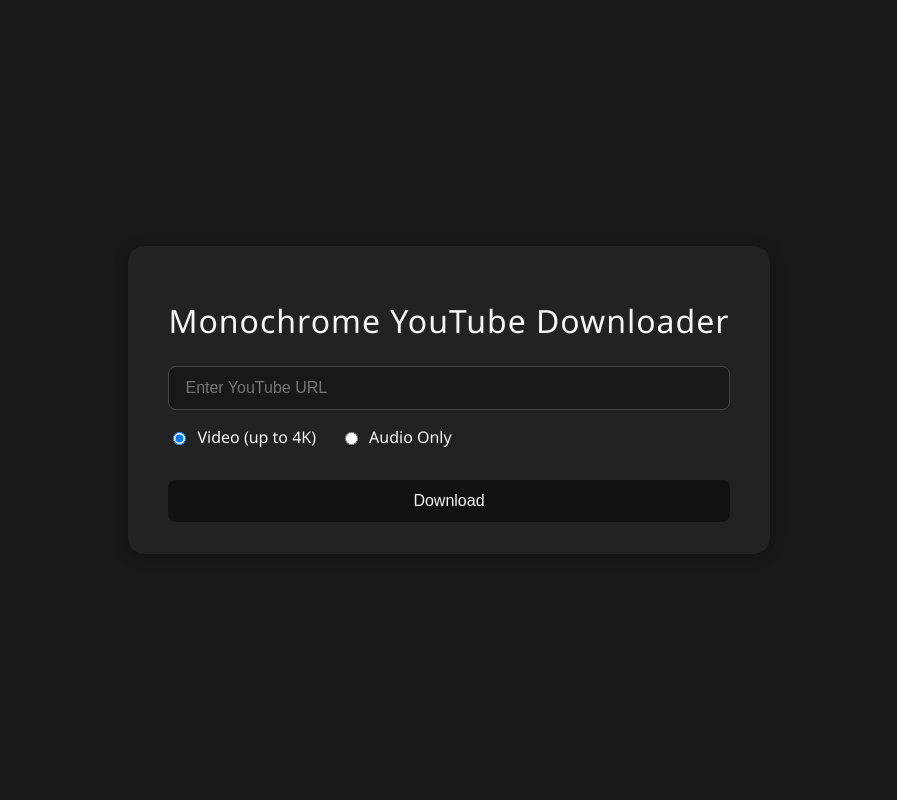
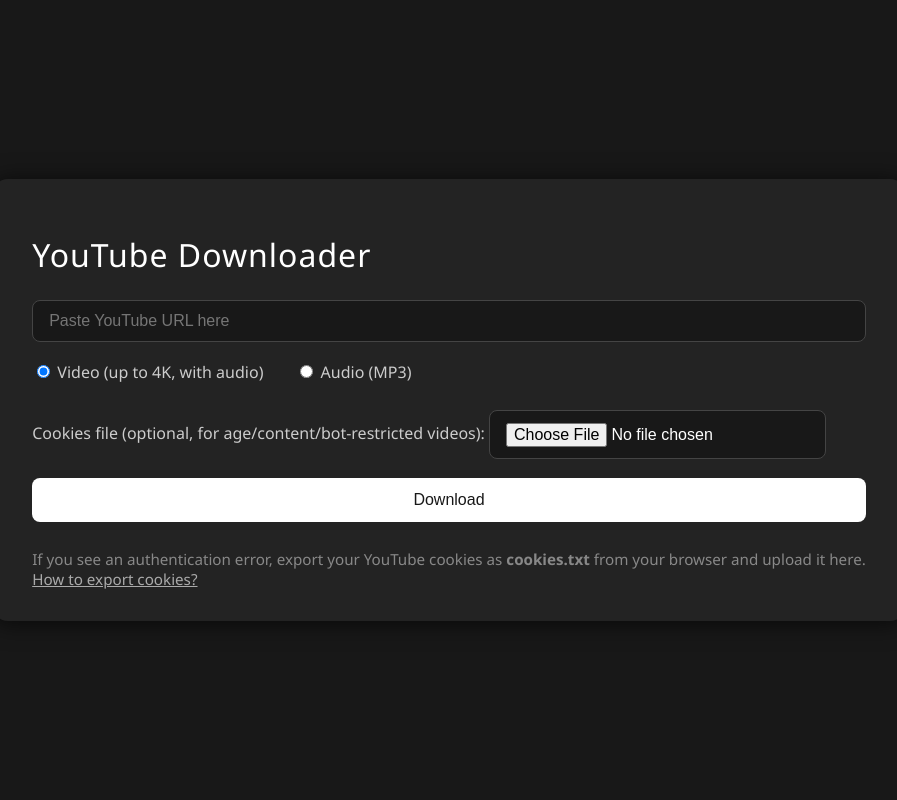
Before and after one commit to dczAnkit/yt-video-downloader, a Flask app: page / in a window 1280 px wide. Shown: the whole page, without its empty margins (191-1088 px from the left). Run offline with Flask 3, Linux system fonts and the light colour scheme.

Commit message:
Update index.html

```diff
--- a/templates/index.html
+++ b/templates/index.html
@@ -7,7 +7,7 @@
     <style>
         body {
             background: #181818;
-            color: #f5f5f5;
+            color: #fff;
             font-family: 'Segoe UI', Arial, sans-serif;
             display: flex;
             flex-direction: column;
@@ -17,10 +17,10 @@
             margin: 0;
         }
         .container {
-            background: #222;
+            background: #232323;
             padding: 2rem 2.5rem;
             border-radius: 1rem;
-            box-shadow: 0 2px 16px rgba(0,0,0,0.2);
+            box-shadow: 0 2px 24px 0 #000a;
             min-width: 320px;
             max-width: 90vw;
         }
@@ -32,67 +32,84 @@
         form {
             display: flex;
             flex-direction: column;
-            gap: 1rem;
+            gap: 1.2rem;
         }
-        input[type="text"] {
+        input[type="text"], input[type="file"] {
             background: #181818;
             border: 1px solid #444;
-            color: #f5f5f5;
-            padding: 0.75rem 1rem;
+            color: #fff;
+            padding: 0.7rem 1rem;
             border-radius: 0.5rem;
             font-size: 1rem;
         }
-        .options {
+        .radio-group {
             display: flex;
-            gap: 1.5rem;
-            margin-bottom: 1rem;
+            gap: 2rem;
+            margin-bottom: 0.5rem;
         }
-        .options label {
-            display: flex;
-            align-items: center;
-            gap: 0.5rem;
+        label {
             font-size: 1rem;
+            color: #ccc;
         }
         button {
-            background: #111;
-            color: #f5f5f5;
+            background: #fff;
+            color: #181818;
             border: none;
-            padding: 0.75rem 1.5rem;
+            padding: 0.8rem 1.5rem;
             border-radius: 0.5rem;
             font-size: 1rem;
+            font-weight: 500;
             cursor: pointer;
             transition: background 0.2s;
         }
         button:hover {
-            background: #333;
+            background: #e0e0e0;
         }
         .flash {
             margin-bottom: 1rem;
-            padding: 0.75rem 1rem;
+            padding: 0.7rem 1rem;
             border-radius: 0.5rem;
-            background: #2a2a2a;
+            font-size: 1rem;
+        }
+        .flash-error {
+            background: #2d1a1a;
             color: #ff6b6b;
+            border: 1px solid #ff6b6b;
+        }
+        .flash-success {
+            background: #1a2d1a;
+            color: #6bff6b;
+            border: 1px solid #6bff6b;
+        }
+        .note {
+            color: #888;
             font-size: 0.95rem;
+            margin-top: 0.5rem;
         }
     </style>
 </head>
 <body>
     <div class="container">
-        <h1>Monochrome YouTube Downloader</h1>
+        <h1>YouTube Downloader</h1>
         {% with messages = get_flashed_messages(with_categories=true) %}
           {% if messages %}
             {% for category, message in messages %}
-              <div class="flash">{{ message }}</div>
+              <div class="flash flash-{{ category }}">{{ message }}</div>
             {% endfor %}
           {% endif %}
         {% endwith %}
-        <form method="post">
-            <input type="text" name="url" placeholder="Enter YouTube URL" required>
-            <div class="options">
-                <label><input type="radio" name="mode" value="video" checked> Video (up to 4K)</label>
-                <label><input type="radio" name="mode" value="audio"> Audio Only</label>
+        <form method="post" enctype="multipart/form-data">
+            <input type="text" name="url" placeholder="Paste YouTube URL here" required>
+            <div class="radio-group">
+                <label><input type="radio" name="mode" value="video" checked> Video (up to 4K, with audio)</label>
+                <label><input type="radio" name="mode" value="audio"> Audio (MP3)</label>
             </div>
+            <label>Cookies file (optional, for age/content/bot-restricted videos):
+                <input type="file" name="cookies" accept=".txt,.cookies">
+            </label>
             <button type="submit">Download</button>
+            <div class="note">If you see an authentication error, export your YouTube cookies as <b>cookies.txt</b> from your browser and upload it here.<br>
+            <a href="https://github.com/yt-dlp/yt-dlp/wiki/FAQ#how-do-i-pass-cookies-to-yt-dlp" target="_blank" style="color:#aaa;">How to export cookies?</a></div>
         </form>
     </div>
 </body>
```
